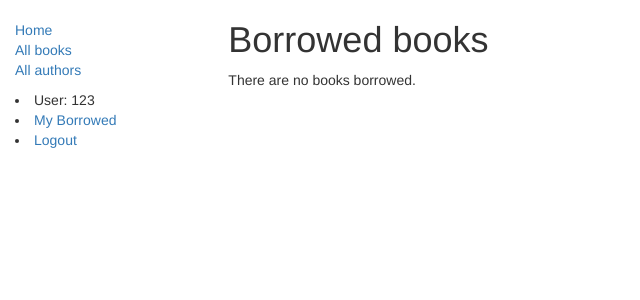
After one commit to ripsquadd/LocalLibrary, a Django app: a page that uses locallibrary/locallibrary/catalog/templates/base_generic.html in a window 1280 px wide. The commit adds this page. Shown: the top 300 px of the page, without its empty margins (0-640 px from the left). Run offline with Django 3.2, Linux system fonts and the light colour scheme; a user stored in the database is signed in; data comes from the database, SQL or seed files in the repository; both versions use the stored data as it was after the commit; some libraries are stand-ins or nearby versions.

Commit message:
ended part 8

```diff
--- a/locallibrary/locallibrary/catalog/admin.py
+++ b/locallibrary/locallibrary/catalog/admin.py
@@ -37,6 +37,7 @@ class BookAdmin(admin.ModelAdmin):
 
 @admin.register(BookInstance)
 class BookInstanceAdmin(admin.ModelAdmin):
+    llist_display = ('book', 'status', 'borrower', 'due_back', 'id')
     list_filter = ('status', 'due_back')
 
     fieldsets = (
@@ -44,6 +45,6 @@ class BookInstanceAdmin(admin.ModelAdmin):
             'fields': ('book', 'imprint', 'id')
         }),
         ('Availability', {
-            'fields': ('status', 'due_back')
+            'fields': ('status', 'due_back', 'borrower')
         }),
     )
--- a/locallibrary/locallibrary/catalog/models.py
+++ b/locallibrary/locallibrary/catalog/models.py
@@ -74,8 +74,9 @@ class BookInstance(models.Model):
 
     @property
     def is_overdue(self):
-        """Determines if the book is overdue based on due date and current date."""
-        return bool(self.due_back and date.today() > self.due_back)
+        if self.due_back and date.today() > self.due_back:
+            return True
+        return False
 
     LOAN_STATUS = (
         ('d', 'Maintenance'),
--- a/locallibrary/locallibrary/catalog/templates/base_generic.html
+++ b/locallibrary/locallibrary/catalog/templates/base_generic.html
@@ -28,6 +28,7 @@
             </ul>
             {% if user.is_authenticated %}
             <li>User: {{ user.get_username }}</li>
+            <li><a href="{% url 'my-borrowed' %}">My Borrowed</a></li>
             <li><a href="{% url 'logout'%}?next={{request.path}}">Logout</a></li>
             {% else %}
             <li><a href="{% url 'login'%}?next={{request.path}}">Login</a></li>
--- /dev/null
+++ b/locallibrary/locallibrary/catalog/templates/catalog/bookinstance_list_borrowed_user.html
@@ -0,0 +1,19 @@
+{% extends "base_generic.html" %}
+
+{% block content %}
+    <h1>Borrowed books</h1>
+
+    {% if bookinstance_list %}
+    <ul>
+
+      {% for bookinst in bookinstance_list %}
+      <li class="{% if bookinst.is_overdue %}text-danger{% endif %}">
+        <a href="{% url 'book-detail' bookinst.book.pk %}">{{bookinst.book.title}}</a> ({{ bookinst.due_back }})
+      </li>
+      {% endfor %}
+    </ul>
+
+    {% else %}
+      <p>There are no books borrowed.</p>
+    {% endif %}
+{% endblock %}
--- a/locallibrary/locallibrary/catalog/urls.py
+++ b/locallibrary/locallibrary/catalog/urls.py
@@ -12,8 +12,10 @@ urlpatterns += [
 urlpatterns += [
     url(r'^book/(?P<pk>\d+)$', views.BookDetailView.as_view(), name='book-detail'),
 ]
-
 urlpatterns += [
     url(r'^author/$', views.AuthorListView.as_view(), name='authors'),
     url(r'^author/(?P<pk>\d+)$', views.AuthorDetailView.as_view(), name='author-detail'),
 ]
+urlpatterns += [
+    url(r'^mybooks/$', views.LoanedBooksByUserListView.as_view(), name='my-borrowed'),
+]
--- a/locallibrary/locallibrary/catalog/views.py
+++ b/locallibrary/locallibrary/catalog/views.py
@@ -3,7 +3,9 @@ from django.shortcuts import render
 # Create your views here.
 
 from .models import Book, Author, BookInstance, Genre
-from django.views import generic
+from django.views import generic, View
+from django.contrib.auth.mixins import LoginRequiredMixin
+from django.contrib.auth.mixins import PermissionRequiredMixin
 
 
 def index(request):
@@ -32,6 +34,7 @@ def index(request):
     )
 
 
+
 class BookListView(generic.ListView):
     model = Book
     paginate_by = 10
@@ -55,3 +58,25 @@ class AuthorListView(generic.ListView):
 
 class AuthorDetailView(generic.DetailView):
     model = Author
+
+
+class LoanedBooksByUserListView(LoginRequiredMixin, generic.ListView):
+    """
+    Generic class-based view listing books on loan to current user.
+    """
+    model = BookInstance
+    template_name = 'catalog/bookinstance_list_borrowed_user.html'
+    paginate_by = 10
+
+    def get_queryset(self):
+        return BookInstance.objects.filter(borrower=self.request.user).filter(status__exact='o').order_by('due_back')
+
+
+class MyView(LoginRequiredMixin, PermissionRequiredMixin, View):
+    login_url = '/login/'
+    redirect_field_name = 'redirect_to'
+    permission_required = 'catalog.can_mark_returned'
+    # Or multiple permissions
+    permission_required = ('catalog.can_mark_returned', 'catalog.can_edit')
+    # Note that 'catalog.can_edit' is just an example
+    # the catalog application doesn't have such permission!
```
Also changed, not shown: locallibrary/locallibrary/db.sqlite3.
